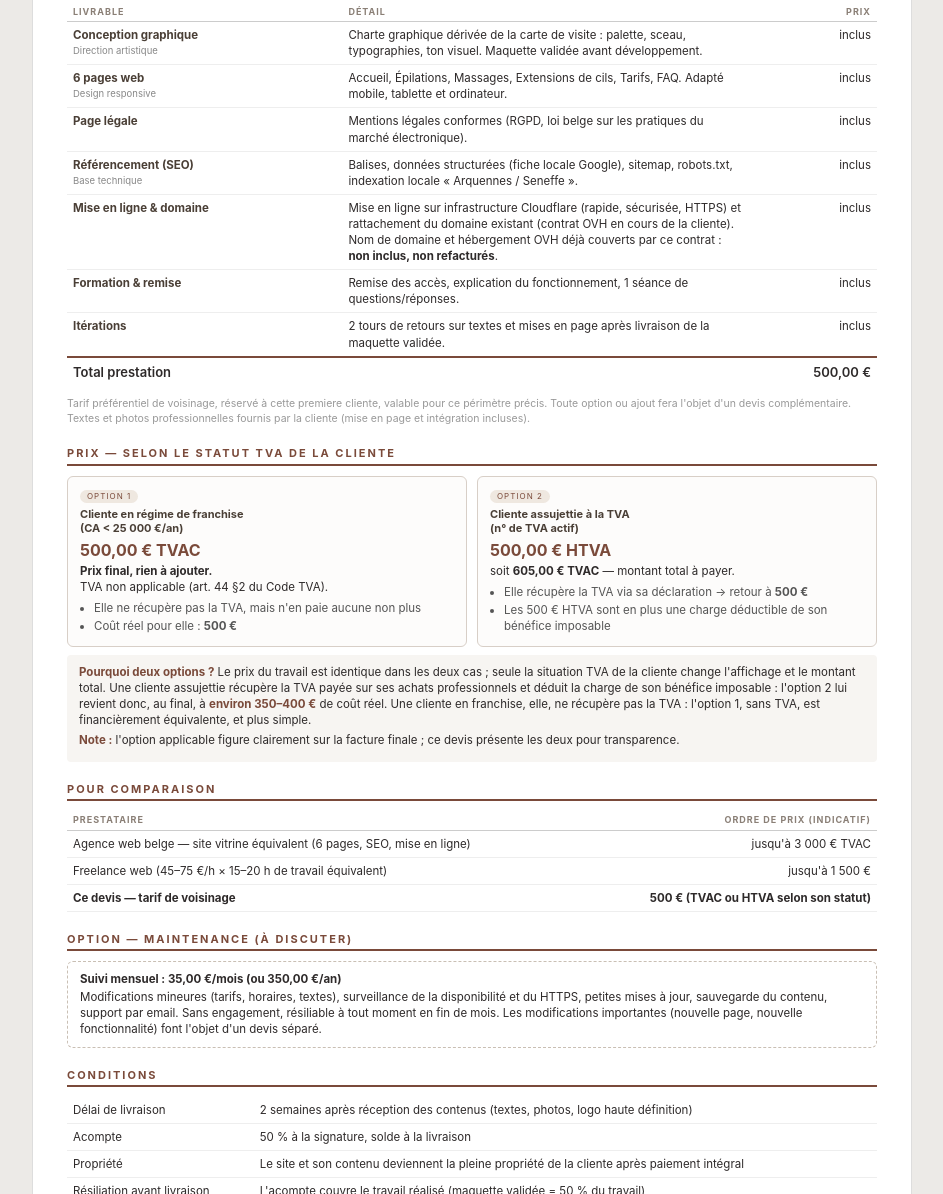
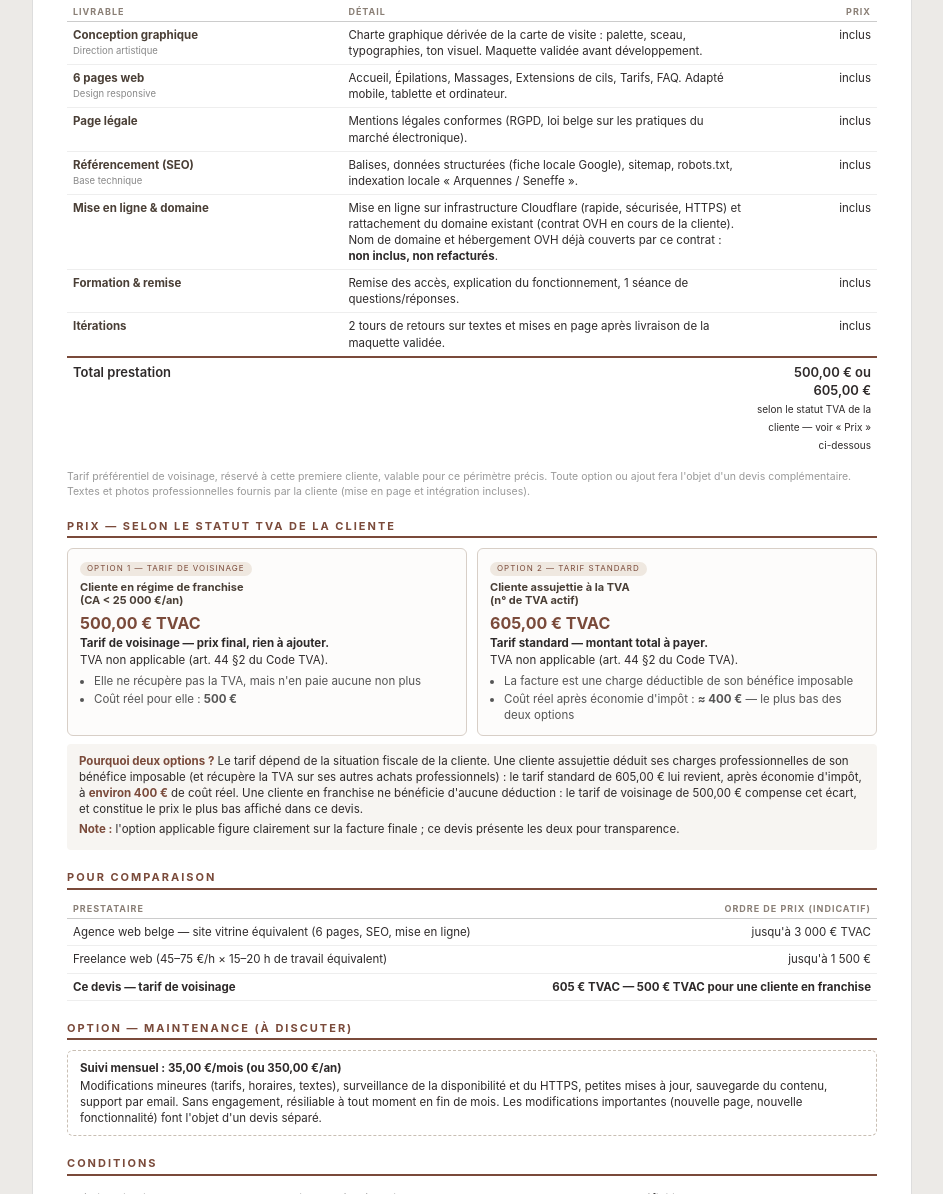
Before and after one commit to fireman358/pranabibi, a website: page wireframes/devis.html in a window 1280 px wide. Shown: the part 321-1515 px from the top of the page, without its empty margins (168-1111 px from the left). Drawn offline with Linux system fonts and the light colour scheme.

Commit message:
Devis : option assujettie a 605 EUR TVAC (TVA non applicable), plus aucune mention HTVA, rationale base sur le cout reel
Co-authored-by: fireman358 <fireman358@users.noreply.github.com>

```diff
--- a/wireframes/devis.html
+++ b/wireframes/devis.html
@@ -142,7 +142,7 @@
     </tr>
     <tr class="total-row">
       <td colspan="2">Total prestation</td>
-      <td style="text-align:right;">500,00 €</td>
+      <td style="text-align:right;">500,00 € ou 605,00 €<br><span style="font-weight:400;font-size:10px;">selon le statut TVA de la cliente — voir « Prix » ci-dessous</span></td>
     </tr>
   </table>
   <p class="footnote">Tarif préférentiel de voisinage, réservé à cette premiere cliente, valable pour ce périmètre précis. Toute option ou ajout fera l'objet d'un devis complémentaire. Textes et photos professionnelles fournis par la cliente (mise en page et intégration incluses).</p>
@@ -151,10 +151,10 @@
 
   <div class="cards">
     <div class="card">
-      <span class="tag">Option 1</span>
+      <span class="tag">Option 1 — tarif de voisinage</span>
       <h4>Cliente en régime de franchise<br>(CA &lt; 25 000 €/an)</h4>
       <div class="big">500,00 € TVAC</div>
-      <b>Prix final, rien à ajouter.</b><br>
+      <b>Tarif de voisinage — prix final, rien à ajouter.</b><br>
       TVA non applicable (art. 44 §2 du Code TVA).
       <ul>
         <li>Elle ne récupère pas la TVA, mais n'en paie aucune non plus</li>
@@ -162,19 +162,20 @@
       </ul>
     </div>
     <div class="card">
-      <span class="tag">Option 2</span>
+      <span class="tag">Option 2 — tarif standard</span>
       <h4>Cliente assujettie à la TVA<br>(n° de TVA actif)</h4>
-      <div class="big">500,00 € HTVA</div>
-      soit <b>605,00 € TVAC</b> — montant total à payer.
+      <div class="big">605,00 € TVAC</div>
+      <b>Tarif standard — montant total à payer.</b><br>
+      TVA non applicable (art. 44 §2 du Code TVA).
       <ul>
-        <li>Elle récupère la TVA via sa déclaration → retour à <b>500 €</b></li>
-        <li>Les 500 € HTVA sont en plus une charge déductible de son bénéfice imposable</li>
+        <li>La facture est une charge déductible de son bénéfice imposable</li>
+        <li>Coût réel après économie d'impôt : <b>≈ 400 €</b> — le plus bas des deux options</li>
       </ul>
     </div>
   </div>
 
   <div class="explication">
-    <p><b>Pourquoi deux options ?</b> Le prix du travail est identique dans les deux cas ; seule la situation TVA de la cliente change l'affichage et le montant total. Une cliente assujettie récupère la TVA payée sur ses achats professionnels et déduit la charge de son bénéfice imposable : l'option 2 lui revient donc, au final, à <b>environ 350–400 €</b> de coût réel. Une cliente en franchise, elle, ne récupère pas la TVA : l'option 1, sans TVA, est financièrement équivalente, et plus simple.</p>
+    <p><b>Pourquoi deux options ?</b> Le tarif dépend de la situation fiscale de la cliente. Une cliente assujettie déduit ses charges professionnelles de son bénéfice imposable (et récupère la TVA sur ses autres achats professionnels) : le tarif standard de 605,00 € lui revient, après économie d'impôt, à <b>environ 400 €</b> de coût réel. Une cliente en franchise ne bénéficie d'aucune déduction : le tarif de voisinage de 500,00 € compense cet écart, et constitue le prix le plus bas affiché dans ce devis.</p>
     <p class="no-print"><b>Note :</b> l'option applicable figure clairement sur la facture finale ; ce devis présente les deux pour transparence.</p>
   </div>
 
@@ -183,7 +184,7 @@
     <tr><th>Prestataire</th><th style="text-align:right;">Ordre de prix (indicatif)</th></tr>
     <tr><td>Agence web belge — site vitrine équivalent (6 pages, SEO, mise en ligne)</td><td style="text-align:right;">jusqu'à 3 000 € TVAC</td></tr>
     <tr><td>Freelance web (45–75 €/h × 15–20 h de travail équivalent)</td><td style="text-align:right;">jusqu'à 1 500 €</td></tr>
-    <tr><td><b>Ce devis — tarif de voisinage</b></td><td style="text-align:right;"><b>500 € (TVAC ou HTVA selon son statut)</b></td></tr>
+    <tr><td><b>Ce devis — tarif de voisinage</b></td><td style="text-align:right;"><b>605 € TVAC — 500 € TVAC pour une cliente en franchise</b></td></tr>
   </table>
 
   <h2>Option — maintenance (à discuter)</h2>
```
